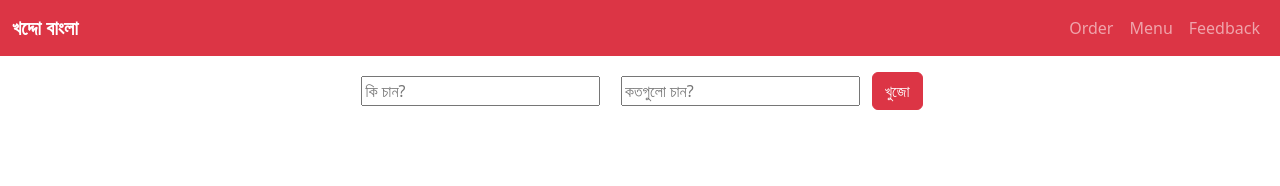
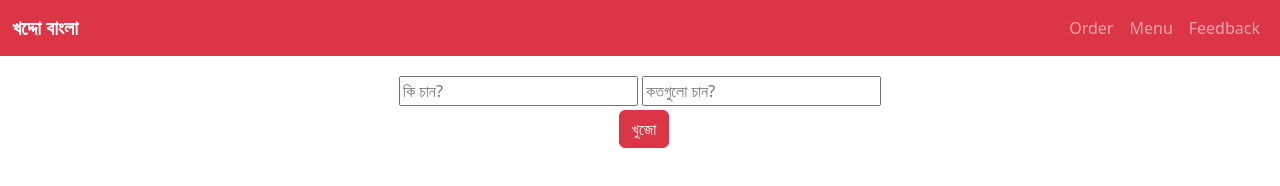
Before and after one commit to injamam00155/MIS455-Final, a plain HTML site: page index.html in a window 1280 px wide. Drawn offline with nearby package versions, Linux system fonts and the light colour scheme.

Commit message:
beautifying

```diff
--- a/index.html
+++ b/index.html
@@ -33,17 +33,17 @@
         </div>
     </nav>
 <div class="d-flex flex-wrap justify-content-center my-3">
+    <center>
     <div class="m-1">
     <input id="search" type="text" placeholder="কি চান?">
-    <input id="limit" class="ms-3" type="text" placeholder="কতগুলো চান?">
+    <input id="limit" class="ms-auto" type="text" placeholder="কতগুলো চান?">
     </div>
-    <div> <button class="btn btn-danger ms-2" type="button" onclick="api()">খুজো</button> </div>
-
+    <div class="mt-auto"> <button class="btn btn-danger ms-2 justify-content-center" type="button" onclick="api()">খুজো</button> </div>
+    </center>
+</div>
+<div id="container" class="justify-content-between container d-flex flex-wrap">
 
 </div>
-    <div id="container" class="justify-content-between container d-flex flex-wrap">
-
-    </div>
 
 
     <script src="meal.js">
```
